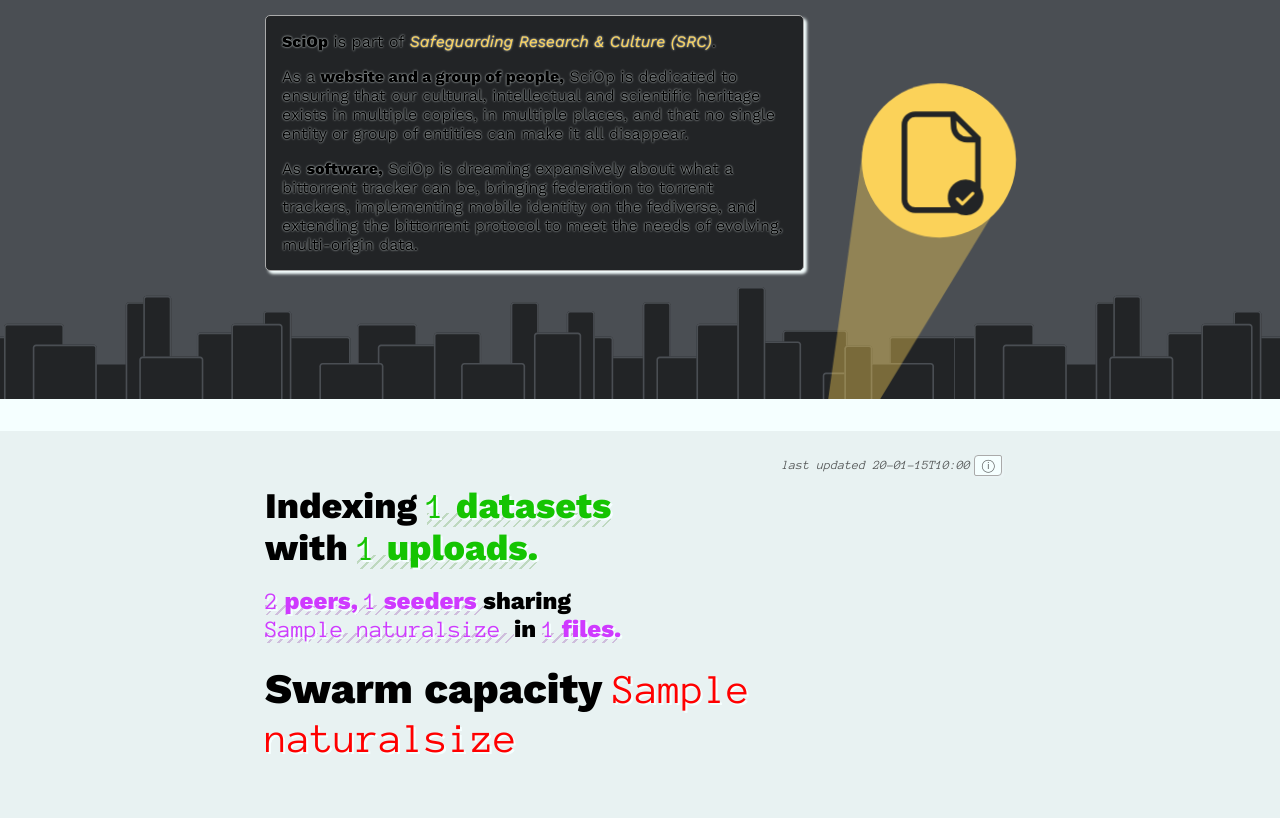
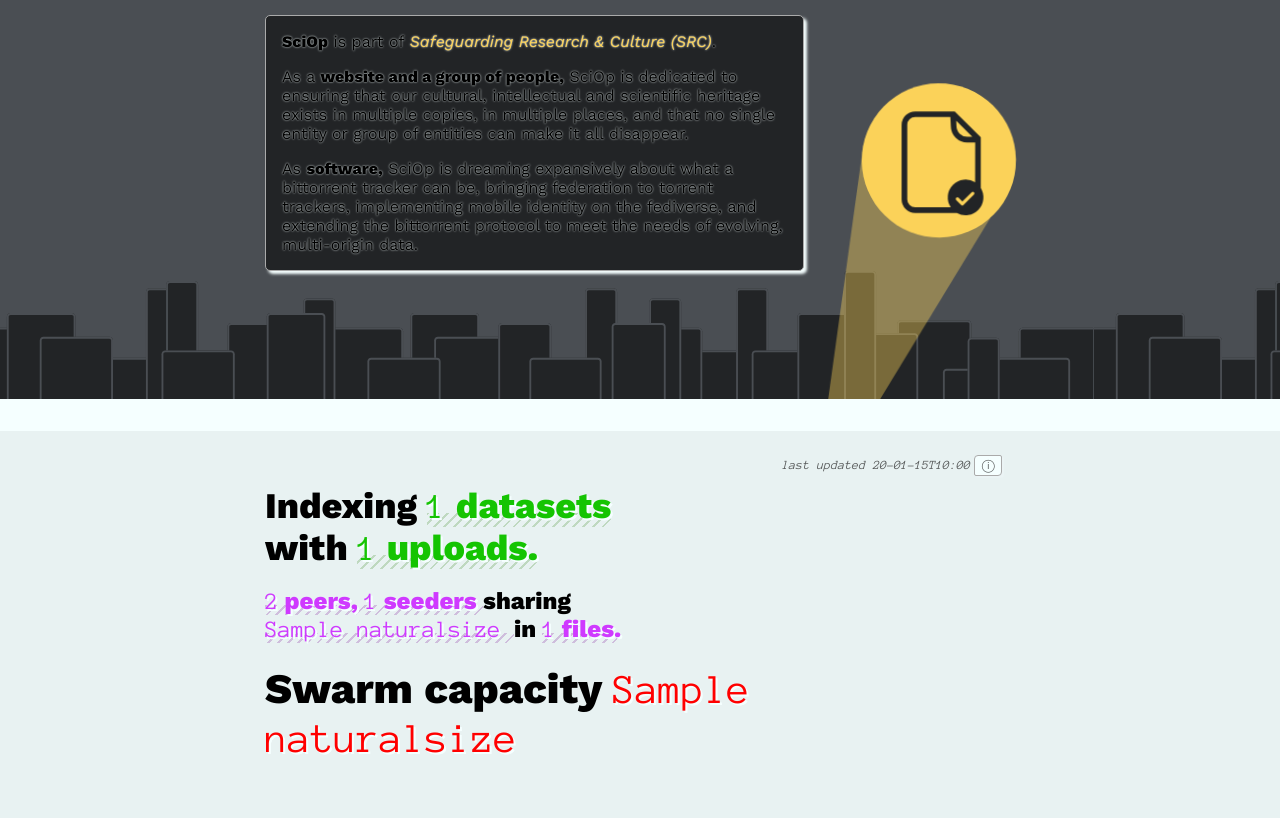
Before and after one commit to p2p-ld/sciop, a Python web app: template src/sciop/templates/pages/index.html in a window 1280 px wide. Shown: the part 725-1543 px from the top of the page. Run offline with Jinja, Linux system fonts and the light colour scheme; the template is opened without the code that fills it: most values are stand-ins (such as "Sample title", 1, 10 or a date in 2020); some web fonts are replaced.

Commit message:
small tweak to cityscape size

```diff
--- a/src/sciop/static/css/layout.css
+++ b/src/sciop/static/css/layout.css
@@ -509,7 +509,7 @@
     padding-right: 1em;
     background-image: url("/static/img/src-buildings-stretch.svg");
     background-repeat: repeat-x;
-    background-size: auto 7em;
+    background-size: auto 8em;
     background-position-y: 100%;
     background-color: var(--color-src-background);
     overflow: hidden;
```
